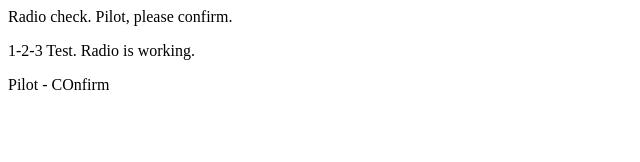
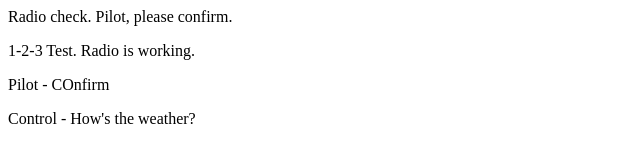
Before and after one commit to Lb-LC101/Communication-Log, a plain HTML site: page index.html in a window 1280 px wide. Shown: the whole page, without its empty margins (0-640 px from the left). Drawn offline with Linux system fonts and the light colour scheme.

Commit message:
checking on the weather

```diff
--- a/index.html
+++ b/index.html
@@ -3,5 +3,6 @@
    <p>Radio check. Pilot, please confirm.</p>
    <p>1-2-3 Test.  Radio is working.</p>
    <p>Pilot - COnfirm</p>
+   <p>Control - How's the weather?</p>
 </body>
 </html>
```
